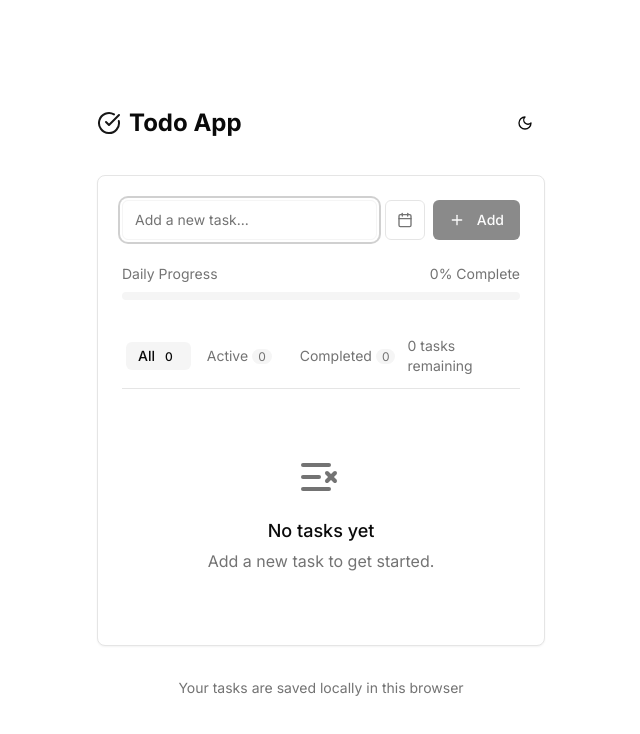
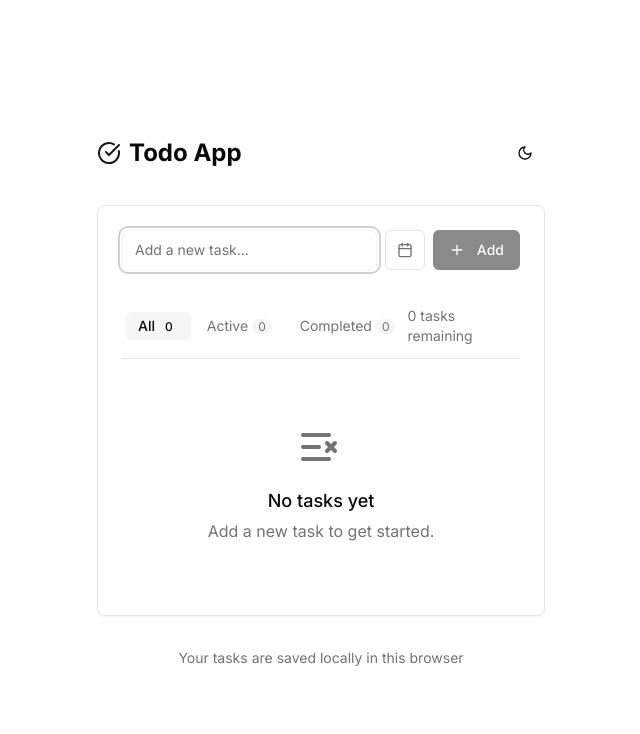
Before and after one commit to Mularahman/My-Todo-List, a Next.js app: page / in a window 1280 px wide. Shown: the top 734 px of the page, without its empty margins (319-959 px from the left). Built offline with nearby package versions, Linux system fonts and the light colour scheme.

Commit message:
run build

```diff
--- a/components/todo-list.tsx
+++ b/components/todo-list.tsx
@@ -55,7 +55,7 @@ const TodoList = () => {
     <div className="w-full max-w-md mx-auto">
       <TodoForm onAddTodo={addTodo} />
 
-      <ProgressBar completed={completed} total={total} />
+      {/* <ProgressBar completed={completed} total={total} /> */}
 
       <TodoFilters
         currentFilter={filter}
```
